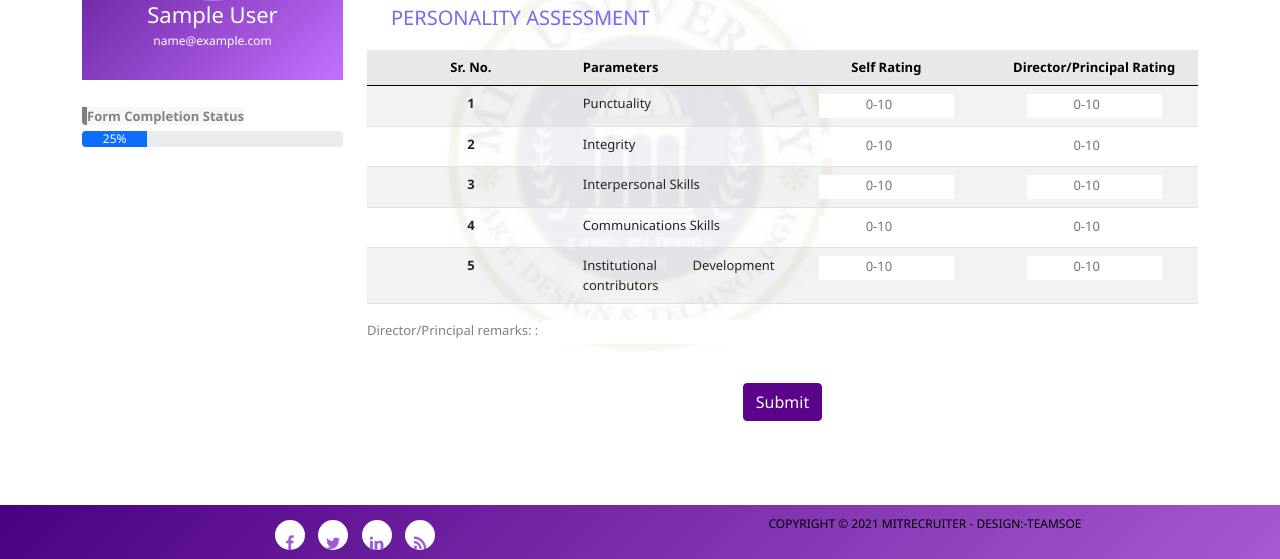
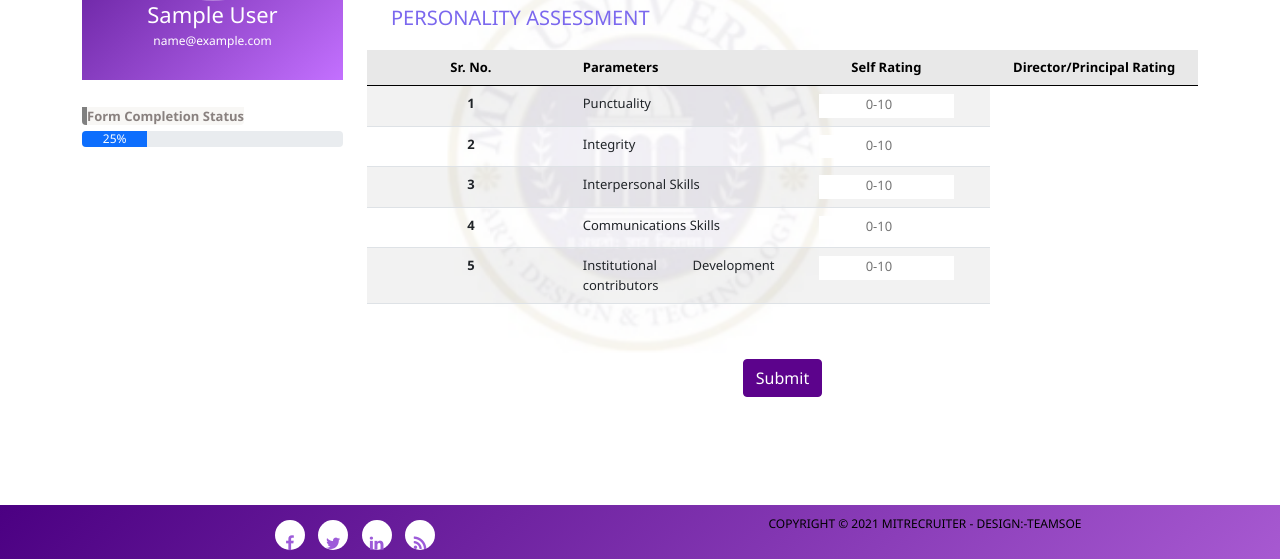
Before and after one commit to dhanu19/mitadt, a PHP site: page /Form_B5_director.php?userId=1 in a window 1280 px wide. Shown: the part 241-800 px from the top of the page. Run offline with PHP 8.4, Linux system fonts and the light colour scheme; the visitor is signed in with stand-in values (Sample User, id 1); data comes from the database, SQL or seed files in the repository; some libraries are stand-ins or nearby versions.

Commit message:
bug fixed

```diff
--- a/Form_B5_director.php
+++ b/Form_B5_director.php
@@ -18,107 +18,107 @@ include('templates/header.php');
                          FORM B (Section 5)
                     </div>
                     <br>
-                    <div class="container" style="padding-top:10px; text-align:left;"><h5>PERSONALITY ASSESSMENT</h5></div>
+                    <div class="container" style="padding-top:10px; text-align:left;">
+                         <h5>PERSONALITY ASSESSMENT</h5>
+                    </div>
                     <br>
 
 
                     <div class="panel-body bio-graph-info">
-                        <form action=" " method="POST">
+                         <form action="controllers/formB5PrincipalRatingController.php?userId=<?php echo $_GET['userId']; ?>"
+                              method="POST">
                               <div class="row">
-                                <div class="panel-body bio-graph-info" >
+                                   <div class="panel-body bio-graph-info">
 
                                         <table class="table table-striped ">
                                              <thead>
                                                   <tr>
-                                                <th scope="col" style="text-align: center;" >Sr. No.  </th>
+                                                       <th scope="col" style="text-align: center;">Sr. No. </th>
                                                        <th scope="col" style="text-align: center;">
                                                             <div style="text-align: justify;">Parameters</div>
                                                        </th>
                                                        <th scope="col" style="text-align: center;">Self Rating</th>
 
-                                                <th scope="col" style="text-align: center;">Director/Principal Rating</th>
+                                                       <th scope="col" style="text-align: center;">Director/Principal
+                                                            Rating</th>
                                                   </tr>
                                              </thead>
                                              <tbody>
                                                   <tr>
-                                                <th scope="row"  style="text-align: center;" >1</th>
-                                                <td  style="text-align: center;">
+                                                       <th scope="row" style="text-align: center;">1</th>
+                                                       <td style="text-align: center;">
                                                             <div style="text-align: justify;">Punctuality</div>
                                                        </td>
-                                                <td><div style="text-align: center;">
-                                                <input name="number" type="number"
-                                                        style="width: 135px;" placeholder="0-10" aria-label="0-10" min="0" max="10">
-                                                </div></td>
-                                                <td><div style="text-align: center;">
-                                                <input name="number6" type="number"
-                                                        style="width: 135px;" placeholder="0-10" aria-label="0-10" min="0" max="10">
-                                                </div></td>
+                                                       <td>
+                                                            <div style="text-align: center;">
+                                                                 <input name="Activity1PR" type="number"
+                                                                      style="width: 135px;" placeholder="0-10"
+                                                                      aria-label="0-10" min="0" max="10">
+                                                            </div>
+                                                       </td>
                                                   </tr>
                                                   <tr>
-                                                <th scope="row"  style="text-align: center;">2</th>
+                                                       <th scope="row" style="text-align: center;">2</th>
                                                        <td style="text-align: center;">
                                                             <div style="text-align: justify;">Integrity</div>
                                                        </td>
-                                                <td><div style="text-align: center;">
-                                                <input name="number2" type="number"
-                                                    style="width: 135px;" placeholder="0-10" aria-label="0-10" min="0" max="10">
-                                                </div></td>
 
-                                            <td><div style="text-align: center;">
-                                            <input name="number7" type="number"
-                                                    style="width: 135px;" placeholder="0-10" aria-label="0-10" min="0" max="10">
-                                            </div></td>
+                                                       <td>
+                                                            <div style="text-align: center;">
+                                                                 <input name="Activity2PR" type="number"
+                                                                      style="width: 135px;" placeholder="0-10"
+                                                                      aria-label="0-10" min="0" max="10">
+                                                            </div>
+                                                       </td>
                                                   </tr>
                                                   <tr>
                                                        <th scope="row" style="text-align: center;">3</th>
                                                        <td style="text-align: center;">
                                                             <div style="text-align: justify;">Interpersonal Skills</div>
                                                        </td>
-                                                <td><div style="text-align: center;">
-                                                <input name="number3" type="number"
-                                                    style="width: 135px;" placeholder="0-10" aria-label="0-10" min="0" max="10">
-                                                </div></td>
 
-                                            <td><div style="text-align: center;">
-                                            <input name="number8" type="number"
-                                                    style="width: 135px;" placeholder="0-10" aria-label="0-10" min="0" max="10">
-                                            </div></td>
+                                                       <td>
+                                                            <div style="text-align: center;">
+                                                                 <input name="Activity3PR" type="number"
+                                                                      style="width: 135px;" placeholder="0-10"
+                                                                      aria-label="0-10" min="0" max="10">
+                                                            </div>
+                                                       </td>
                                                   </tr>
                                                   <th scope="row" style="text-align: center;">4</th>
                                                   <td style="text-align: center;">
                                                        <div style="text-align: justify;">Communications Skills</div>
                                                   </td>
-                                            <td><div style="text-align: center;">
-                                            <input name="number4" type="number"
-                                                style="width: 135px;" placeholder="0-10" aria-label="0-10" min="0" max="10">
-                                            </div></td>
 
-                                            <td><div style="text-align: center;">
-                                            <input name="number9" type="number"
-                                                    style="width: 135px;" placeholder="0-10" aria-label="0-10" min="0" max="10">
-                                            </div></td>
+                                                  <td>
+                                                       <div style="text-align: center;">
+                                                            <input name="Activity4PR" type="number"
+                                                                 style="width: 135px;" placeholder="0-10"
+                                                                 aria-label="0-10" min="0" max="10">
+                                                       </div>
+                                                  </td>
                                                   </tr>
                                                   <tr>
                                                        <th scope="row" style="text-align: center;">5</th>
                                                        <td style="text-align: center;">
-                                                        <div style="text-align: justify;">Institutional Development contributors</div>
+                                                            <div style="text-align: justify;">Institutional Development
+                                                                 contributors</div>
                                                        </td>
-                                                    <td><div style="text-align: center;">
-                                                    <input name="number5" type="number"
-                                                        style="width: 135px;" placeholder="0-10" aria-label="0-10" min="0" max="10">
-                                                    </div></td>
 
-                                                <td><div style="text-align: center;">
-                                                <input name="number10" type="number"
-                                                        style="width: 135px;" placeholder="0-10" aria-label="0-10" min="0" max="10">
-                                                </div></td>
+                                                       <td>
+                                                            <div style="text-align: center;">
+                                                                 <input name="Activity5PR" type="number"
+                                                                      style="width: 135px;" placeholder="0-10"
+                                                                      aria-label="0-10" min="0" max="10">
+                                                            </div>
+                                                       </td>
                                                   </tr>
 
 
                                              </tbody>
                                         </table>
-                                    <p><span>Director/Principal remarks:  </span>: <input type="text"
-                                        style="width:400px;"></p>
+                                        <!-- <p><span>Director/Principal remarks: </span>: <input type="text"
+                                                  style="width:400px;"></p> -->
                                         <br>
                                         <br>
                                         <div class="text-center">
```
Also changed, not shown: controllers/generate_pdf.php (added, +108 -0 lines). Lines whose indentation alone changed are shown as unchanged.
